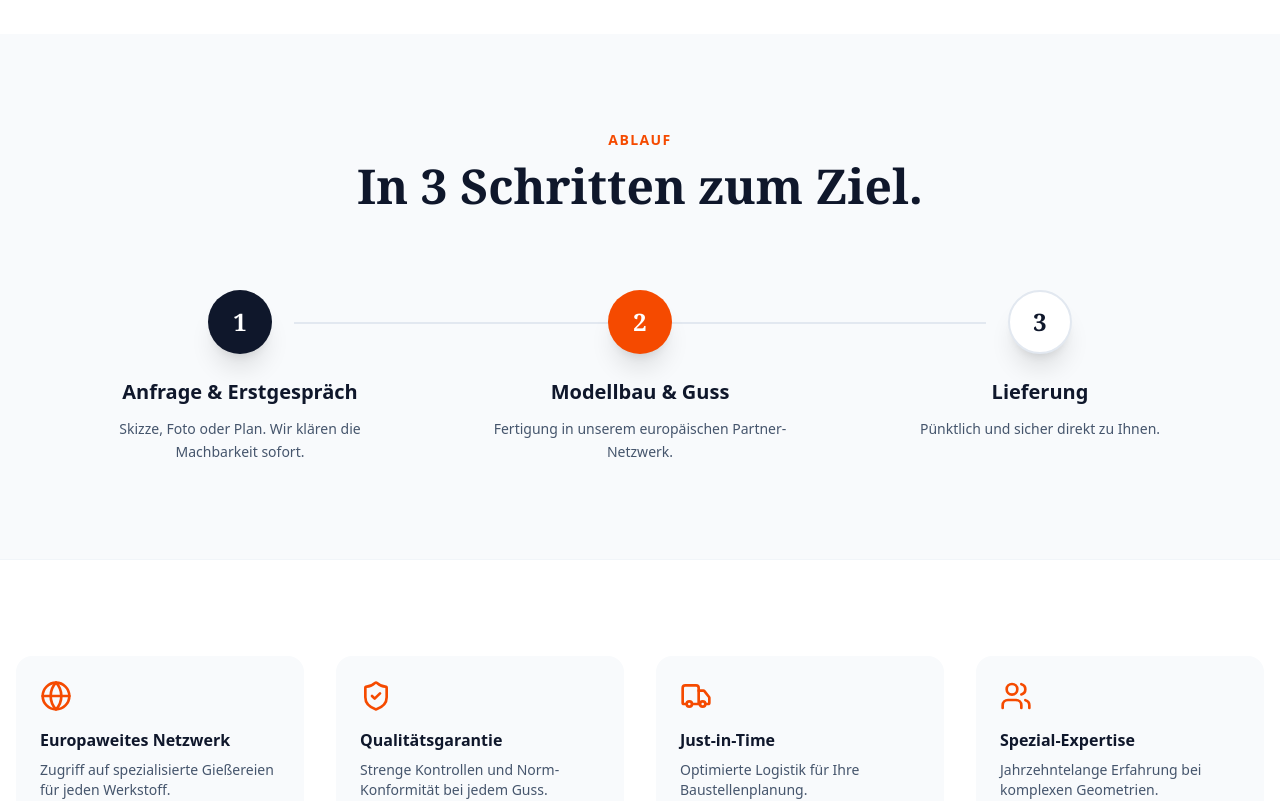
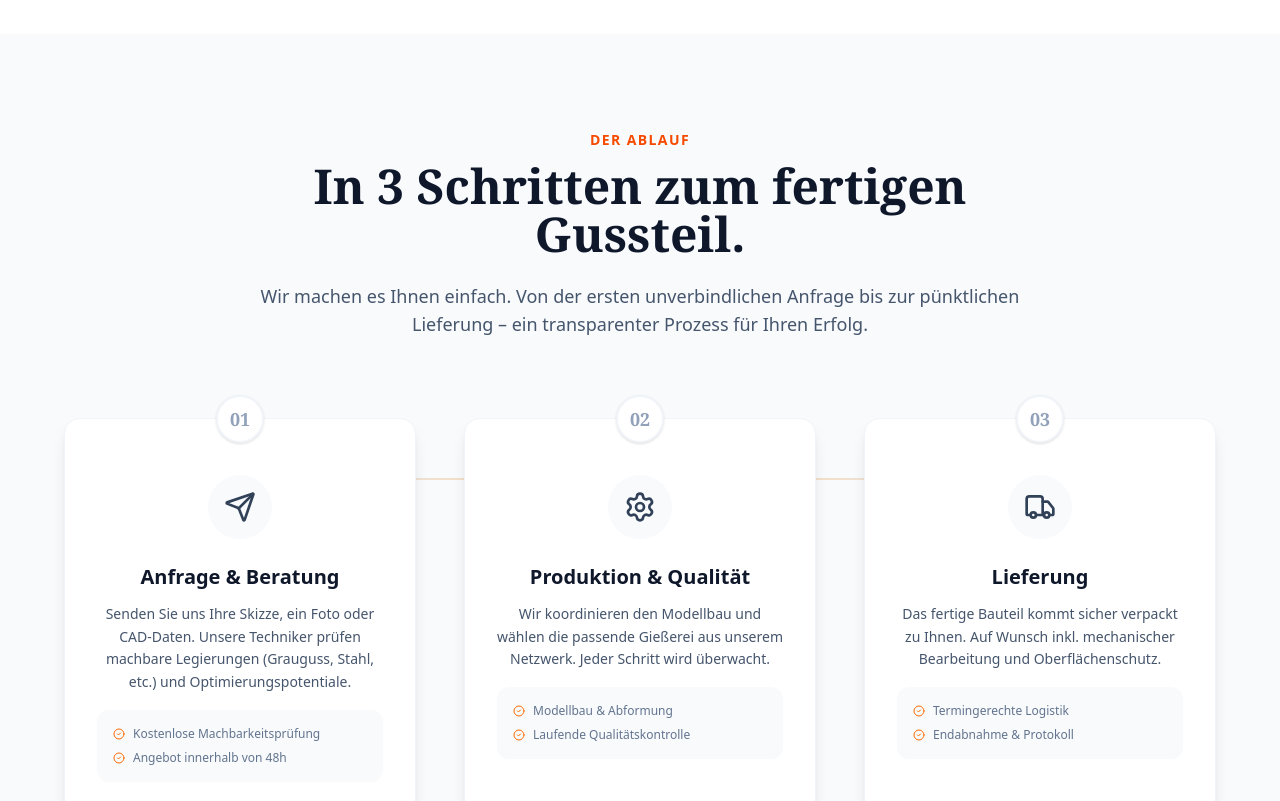
Before and after one commit to paddy-droid/intrapex, a Next.js app: page / in a window 1280 px wide. Shown: the part 3440-4241 px from the top of the page. Built offline with nearby package versions, Linux system fonts and the light colour scheme; a web font is replaced by a local one.

Commit message:
Optimize SEO metadata for Gießerei/Wien/NÖ focus

```diff
--- a/src/app/kontakt/page.tsx
+++ b/src/app/kontakt/page.tsx
@@ -2,8 +2,8 @@ import { Mail, Phone, MapPin, Clock, Send } from "lucide-react";
 import type { Metadata } from "next";
 
 export const metadata: Metadata = {
-    title: "Kontakt - Gusslösungen anfragen | Intrapex",
-    description: "Kontaktieren Sie Intrapex in Tulln. Senden Sie uns Ihre Anfrage per E-Mail oder rufen Sie uns an. Wir beraten Sie gerne.",
+    title: "Kontakt zur Gießerei: Anfrage für Wien & Niederösterreich",
+    description: "Senden Sie uns Ihre Anfrage. Wir beraten Sie persönlich zu Guss-Projekten, Stiegenziergittern & Industrieguss. Antwort in 48h.",
 };
 
 export default function Kontakt() {
--- a/src/app/leistungen/page.tsx
+++ b/src/app/leistungen/page.tsx
@@ -3,8 +3,8 @@ import { ArrowRight, Box, Compass, Hammer, Layers, PenTool, Truck } from "lucide
 import type { Metadata } from "next";
 
 export const metadata: Metadata = {
-    title: "Leistungen - Fertigung, Modellbau & Full-Service | Intrapex",
-    description: "Unser Leistungsspektrum: Präzisionsguss, Modellbau nach Plan, Nachbearbeitung und Logistik. Alles aus einer Hand für Ihr Gussprojekt.",
+    title: "Gießerei-Leistungen: Modellbau & Serienguss in Wien/NÖ",
+    description: "Komplettservice von Modellbau bis Fertigteil. Grauguss, Sphäroguss und Stahlguss für Industrie & Architektur in höchster Qualität.",
 };
 
 export default function Leistungen() {
--- a/src/app/materialien/page.tsx
+++ b/src/app/materialien/page.tsx
@@ -3,8 +3,8 @@ import { ArrowRight, Zap, Scale, Shield, Database } from "lucide-react";
 import type { Metadata } from "next";
 
 export const metadata: Metadata = {
-    title: "Materialkompetenz - Grauguss, Sphäro, Stahl, Alu | Intrapex",
-    description: "Detaillierte Übersicht unserer Gusswerkstoffe: EN-GJL (Grauguss), EN-GJS (Sphäroguss), Stahlguss und Nichteisen-Metalle.",
+    title: "Guss-Materialien: Grauguss, Stahl & Sonderlegierungen",
+    description: "Übersicht unserer Werkstoffe: EN-GJL, EN-GJS, Stahlguss & verschleißfeste Legierungen für jeden Einsatzzweck.",
 };
 
 export default function Materialien() {
--- a/src/app/page.tsx
+++ b/src/app/page.tsx
@@ -4,6 +4,13 @@ import Image from "next/image";
 import { ArrowRight, Settings, Globe, ShieldCheck, Star, Phone, Send, Users, Truck, CheckCircle2, Quote, HelpCircle, ChevronDown } from "lucide-react";
 import VideoTeaser from "@/components/ui/VideoTeaser";
 import ExplainerVideo from "@/components/ui/ExplainerVideo";
+
+import type { Metadata } from "next";
+
+export const metadata: Metadata = {
+  title: "Intrapex: Gießerei-Netzwerk für Wien & Niederösterreich",
+  description: "Ihre Gießerei für Wien & NÖ. Hochwertiger Industrie- & Kunstguss, Stiegenziergitter und Sonderanfertigungen direkt aus Tulln.",
+};
 
 export default function Home() {
   return (
@@ -202,48 +209,83 @@ export default function Home() {
         </div>
       </section>
 
-      {/* 3-Step Process - Refined */}
-      <section className="py-24 bg-slate-50">
+      {/* 3-Step Process - Premium Redesign */}
+      <section className="py-24 bg-slate-50 overflow-hidden">
         <div className="container mx-auto px-4">
           <div className="text-center max-w-3xl mx-auto mb-20">
-            <h2 className="text-sm font-bold text-orange-600 uppercase tracking-widest mb-3">Ablauf</h2>
-            <h3 className="text-3xl md:text-5xl font-serif font-bold text-slate-900 mb-6">In 3 Schritten zum Ziel.</h3>
+            <h2 className="text-sm font-bold text-orange-600 uppercase tracking-widest mb-3">Der Ablauf</h2>
+            <h3 className="text-3xl md:text-5xl font-serif font-bold text-slate-900 mb-6">In 3 Schritten zum fertigen Gussteil.</h3>
+            <p className="text-slate-600 text-lg">
+              Wir machen es Ihnen einfach. Von der ersten unverbindlichen Anfrage bis zur pünktlichen Lieferung – ein transparenter Prozess für Ihren Erfolg.
+            </p>
           </div>
 
-          <div className="grid md:grid-cols-3 gap-12 relative max-w-6xl mx-auto">
-            {/* Step 1 */}
-            <div className="flex flex-col items-center text-center group">
-              <div className="w-16 h-16 rounded-full bg-slate-900 text-white flex items-center justify-center text-2xl font-serif font-bold shadow-xl mb-6 relative z-10 group-hover:scale-110 transition-transform duration-300">
-                1
+          <div className="relative max-w-6xl mx-auto">
+            {/* Connecting Line (Desktop) - Animated Look */}
+            <div className="hidden md:block absolute top-[60px] left-[15%] right-[15%] h-0.5 bg-gradient-to-r from-slate-200 via-orange-200 to-slate-200 z-0"></div>
+
+            <div className="grid md:grid-cols-3 gap-12 relative z-10">
+
+              {/* Step 1 */}
+              <div className="group relative bg-white p-8 rounded-2xl shadow-lg border border-slate-100 hover:shadow-2xl hover:-translate-y-1 transition-all duration-300">
+                <div className="absolute top-0 left-1/2 -translate-x-1/2 -translate-y-1/2 w-12 h-12 bg-white rounded-full flex items-center justify-center border-2 border-slate-100 group-hover:border-orange-500 transition-colors shadow-sm">
+                  <span className="font-serif font-bold text-lg text-slate-400 group-hover:text-orange-600">01</span>
+                </div>
+                <div className="mt-6 text-center">
+                  <div className="w-16 h-16 mx-auto bg-slate-50 rounded-full flex items-center justify-center mb-6 group-hover:bg-orange-50 transition-colors">
+                    <Send className="h-8 w-8 text-slate-700 group-hover:text-orange-600 transition-colors" />
+                  </div>
+                  <h4 className="text-xl font-bold text-slate-900 mb-3">Anfrage & Beratung</h4>
+                  <p className="text-slate-600 text-sm leading-relaxed mb-4">
+                    Senden Sie uns Ihre Skizze, ein Foto oder CAD-Daten. Unsere Techniker prüfen machbare Legierungen (Grauguss, Stahl, etc.) und Optimierungspotentiale.
+                  </p>
+                  <ul className="text-xs text-slate-500 space-y-2 text-left bg-slate-50 p-4 rounded-xl">
+                    <li className="flex items-center gap-2"><CheckCircle2 className="h-3 w-3 text-orange-500" /> Kostenlose Machbarkeitsprüfung</li>
+                    <li className="flex items-center gap-2"><CheckCircle2 className="h-3 w-3 text-orange-500" /> Angebot innerhalb von 48h</li>
+                  </ul>
+                </div>
               </div>
-              <h4 className="text-xl font-bold text-slate-900 mb-3">Anfrage & Erstgespräch</h4>
-              <p className="text-slate-600 leading-relaxed text-sm px-4">
-                Skizze, Foto oder Plan. Wir klären die Machbarkeit sofort.
-              </p>
-            </div>
 
-            {/* Step 2 */}
-            <div className="flex flex-col items-center text-center group">
-              <div className="w-16 h-16 rounded-full bg-orange-600 text-white flex items-center justify-center text-2xl font-serif font-bold shadow-xl mb-6 relative z-10 group-hover:scale-110 transition-transform duration-300">
-                2
+              {/* Step 2 */}
+              <div className="group relative bg-white p-8 rounded-2xl shadow-lg border border-slate-100 hover:shadow-2xl hover:-translate-y-1 transition-all duration-300">
+                <div className="absolute top-0 left-1/2 -translate-x-1/2 -translate-y-1/2 w-12 h-12 bg-white rounded-full flex items-center justify-center border-2 border-slate-100 group-hover:border-orange-500 transition-colors shadow-sm">
+                  <span className="font-serif font-bold text-lg text-slate-400 group-hover:text-orange-600">02</span>
+                </div>
+                <div className="mt-6 text-center">
+                  <div className="w-16 h-16 mx-auto bg-slate-50 rounded-full flex items-center justify-center mb-6 group-hover:bg-orange-50 transition-colors">
+                    <Settings className="h-8 w-8 text-slate-700 group-hover:text-orange-600 transition-colors" />
+                  </div>
+                  <h4 className="text-xl font-bold text-slate-900 mb-3">Produktion & Qualität</h4>
+                  <p className="text-slate-600 text-sm leading-relaxed mb-4">
+                    Wir koordinieren den Modellbau und wählen die passende Gießerei aus unserem Netzwerk. Jeder Schritt wird überwacht.
+                  </p>
+                  <ul className="text-xs text-slate-500 space-y-2 text-left bg-slate-50 p-4 rounded-xl">
+                    <li className="flex items-center gap-2"><CheckCircle2 className="h-3 w-3 text-orange-500" /> Modellbau & Abformung</li>
+                    <li className="flex items-center gap-2"><CheckCircle2 className="h-3 w-3 text-orange-500" /> Laufende Qualitätskontrolle</li>
+                  </ul>
+                </div>
               </div>
-              <h4 className="text-xl font-bold text-slate-900 mb-3">Modellbau & Guss</h4>
-              <p className="text-slate-600 leading-relaxed text-sm px-4">
-                Fertigung in unserem europäischen Partner-Netzwerk.
-              </p>
-              {/* Connector Line (Desktop) */}
-              <div className="hidden md:block absolute top-8 left-[20%] right-[20%] h-0.5 bg-slate-200 -z-0"></div>
-            </div>
 
-            {/* Step 3 */}
-            <div className="flex flex-col items-center text-center group">
-              <div className="w-16 h-16 rounded-full bg-white border-2 border-slate-200 text-slate-900 flex items-center justify-center text-2xl font-serif font-bold shadow-xl mb-6 relative z-10 group-hover:scale-110 transition-transform duration-300 group-hover:border-orange-600 group-hover:text-orange-600">
-                3
+              {/* Step 3 */}
+              <div className="group relative bg-white p-8 rounded-2xl shadow-lg border border-slate-100 hover:shadow-2xl hover:-translate-y-1 transition-all duration-300">
+                <div className="absolute top-0 left-1/2 -translate-x-1/2 -translate-y-1/2 w-12 h-12 bg-white rounded-full flex items-center justify-center border-2 border-slate-100 group-hover:border-orange-500 transition-colors shadow-sm">
+                  <span className="font-serif font-bold text-lg text-slate-400 group-hover:text-orange-600">03</span>
+                </div>
+                <div className="mt-6 text-center">
+                  <div className="w-16 h-16 mx-auto bg-slate-50 rounded-full flex items-center justify-center mb-6 group-hover:bg-orange-50 transition-colors">
+                    <Truck className="h-8 w-8 text-slate-700 group-hover:text-orange-600 transition-colors" />
+                  </div>
+                  <h4 className="text-xl font-bold text-slate-900 mb-3">Lieferung</h4>
+                  <p className="text-slate-600 text-sm leading-relaxed mb-4">
+                    Das fertige Bauteil kommt sicher verpackt zu Ihnen. Auf Wunsch inkl. mechanischer Bearbeitung und Oberflächenschutz.
+                  </p>
+                  <ul className="text-xs text-slate-500 space-y-2 text-left bg-slate-50 p-4 rounded-xl">
+                    <li className="flex items-center gap-2"><CheckCircle2 className="h-3 w-3 text-orange-500" /> Termingerechte Logistik</li>
+                    <li className="flex items-center gap-2"><CheckCircle2 className="h-3 w-3 text-orange-500" /> Endabnahme & Protokoll</li>
+                  </ul>
+                </div>
               </div>
-              <h4 className="text-xl font-bold text-slate-900 mb-3">Lieferung</h4>
-              <p className="text-slate-600 leading-relaxed text-sm px-4">
-                Pünktlich und sicher direkt zu Ihnen.
-              </p>
+
             </div>
           </div>
         </div>
--- a/src/app/stiegenziergitter-niederoesterreich/page.tsx
+++ b/src/app/stiegenziergitter-niederoesterreich/page.tsx
@@ -4,8 +4,8 @@ import { ArrowRight, Factory, MapPin, CheckCircle, Phone, FileText, LayoutGrid,
 import type { Metadata } from "next";
 
 export const metadata: Metadata = {
-    title: "Stiegenziergitter Niederösterreich - Guss nach Maß | Intrapex",
-    description: "Ihr Partner für Stiegenziergitter in Niederösterreich. Individuelle Gusslösungen aus Tulln für Sanierung und Neubau.",
+    title: "Stiegenziergitter Niederösterreich: Guss aus Tulln",
+    description: "Perfekte Gusslösungen für Niederösterreich. Ziergitter & Geländer für Sanierung & Neubau. Ihr Gießerei-Partner vor Ort.",
 };
 
 export default function StiegenziergitterNOE() {
--- a/src/app/stiegenziergitter-wien/page.tsx
+++ b/src/app/stiegenziergitter-wien/page.tsx
@@ -4,8 +4,8 @@ import { ArrowRight, MapPin, Star, Phone, CheckCircle, Package, Clock, Fence } f
 import type { Metadata } from "next";
 
 export const metadata: Metadata = {
-    title: "Stiegenziergitter Wien | Lagernde Modelle & Nachguss | Intrapex",
-    description: "Ihre Experten für Stiegenziergitter in Treppenhäusern & Gartenzäunen. Viele historische Wiener Modelle lagernd & sofort gießbar. Top-Qualität in Grauguss.",
+    title: "Stiegenziergitter Wien: Historische Guss-Nachbildungen",
+    description: "Gusseiserne Ziergitter für Wiener Zinshäuser & Zäune. Viele Modelle lagernd für schnelle Sanierung. Originalgetreuer Nachguss.",
     keywords: ["Stiegenziergitter Wien", "Stiegenhausgitter Zinshaus", "Gartenzäune Gusseisen", "Geländerstäbe Grauguss", "Historische Zäune Wien", "Stiegenziergitter lagernd", "Intrapex"],
 };
 
--- a/src/app/ueber-uns/page.tsx
+++ b/src/app/ueber-uns/page.tsx
@@ -3,8 +3,8 @@ import { ArrowRight, History, Award, Users, Target } from "lucide-react";
 import type { Metadata } from "next";
 
 export const metadata: Metadata = {
-    title: "Über Intrapex - Tradition & Innovation | Familienunternehmen",
-    description: "Erfahren Sie mehr über die Geschichte von Intrapex. Gegründet 1974 von Ing. Heinrich Winkler, geführt in 2. Generation von Wolfgang Winkler.",
+    title: "Über Intrapex: Ihr Gießerei-Experte in Österreich",
+    description: "Seit 1974 Ihr zuverlässiger Partner für Gusslösungen in Wien & Niederösterreich. Tradition, Qualität und Handschlagqualität.",
 };
 
 export default function About() {
```
